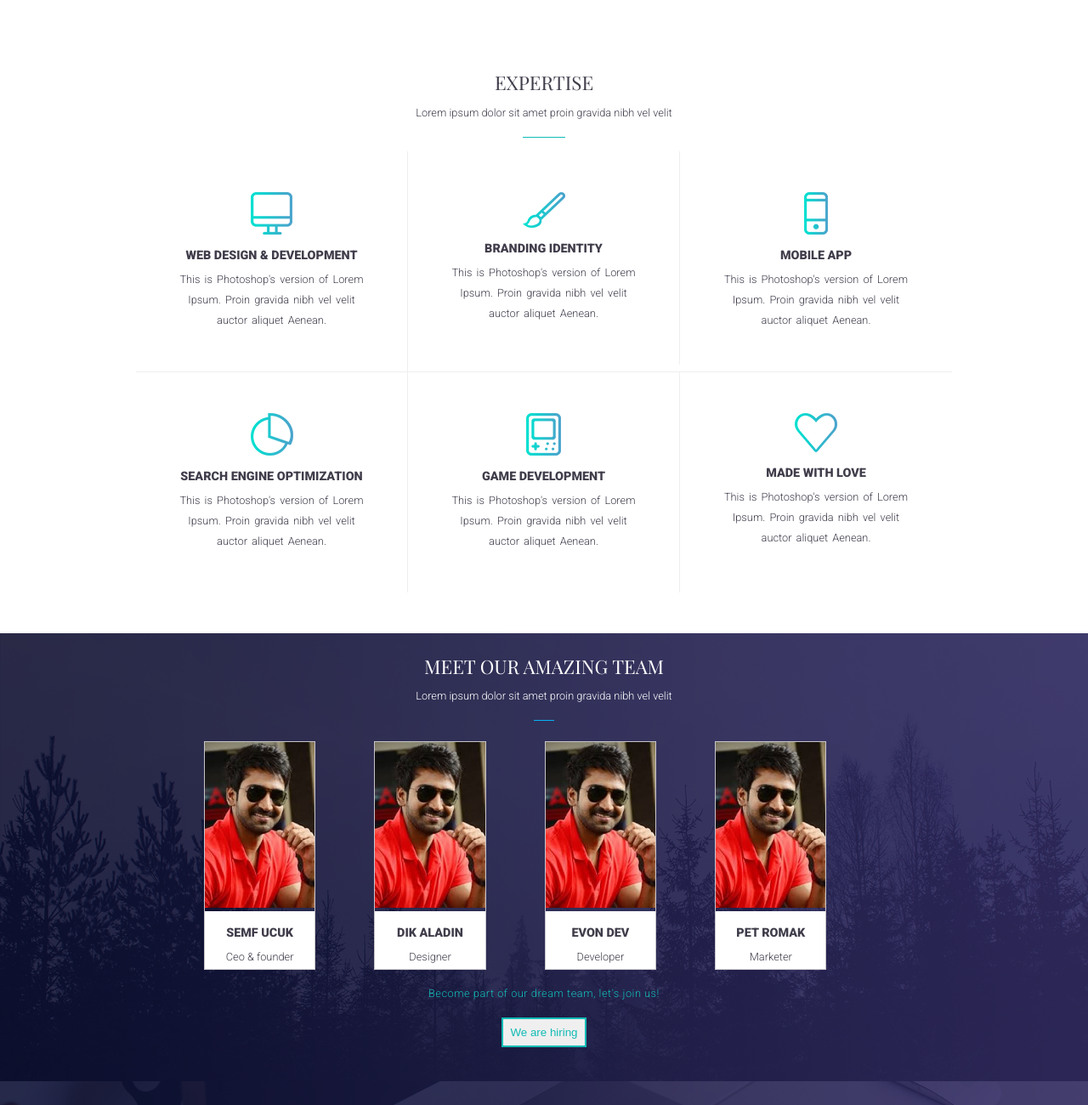
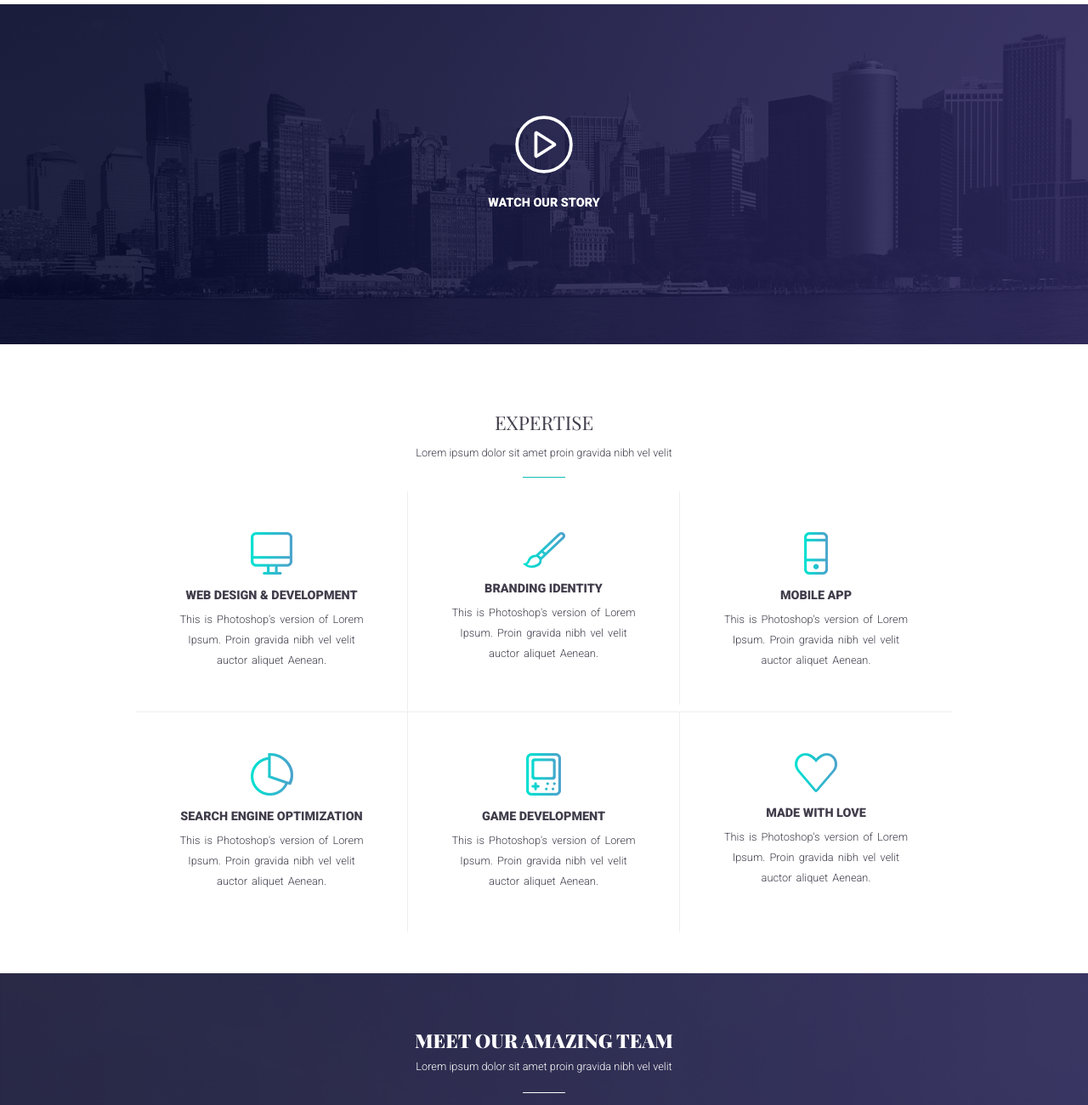
Before and after one commit to rodrigomenezes22/creative-agency, a plain HTML site: page index.html in a window 1280 px wide. Shown: the part 880-2180 px from the top of the page at 85% size. Drawn offline with nearby package versions, Linux system fonts and the light colour scheme; a web font is replaced by a local one.

Commit message:
new changes updates css

```diff
--- a/index.html
+++ b/index.html
@@ -62,7 +62,14 @@
       </div>
     </div>
   </section>
-  <section id="video"></section>
+  <section id="video">
+      <div class="play">
+        <svg width="80px" height="80px" viewBox="0 0 64 64" xmlns="http://www.w3.org/2000/svg" stroke-width="3" class="play-button" fill="none">
+          <path d="M24.35,42.59V21.41A.49.49,0,0,1,25.1,21L41.77,31.59a.49.49,0,0,1,0,.82L25.1,43A.49.49,0,0,1,24.35,42.59Z"/><circle cx="32" cy="32" r="25.48"/>
+        </svg>
+        <h3 class="is-white">Watch our Story</h3>
+      </div>
+  </section>
 
   <section class="expertise block-section">
     <div class="container">
@@ -107,19 +114,19 @@
 
   </section>
 
-  <section class="team ">
+  <section class="team">
     <!-- <img src="images\bgk-middle.png" alt="middel img"> -->
+    <div class="container">
       <div class="team-inner">
         <!-- heading -->
         <div class="team-heading">
-        <h2 class="heading-block">Meet our amazing team</h2>
+          <h2 class="is-white">Meet our amazing team</h2>
           <p class="heading-sub">Lorem ipsum dolor sit amet proin gravida nibh vel
             velit</p>
-
+          <br>
           <!-- blue line -->
-        <div class="lineHorizontal__container">
-          <div class="lineHorizontal"></div>
-        </div>
+            <hr>
+            <br>
         </div>
 
         <ul class="team-list">
@@ -150,9 +157,11 @@
 
         </ul>
 
-      <p class="team-join">Become part of our dream team, let's join us!</p>
-      <button class="team-button">We are hiring</button>
-
+        <p class="is-centered is-white">Become part of our dream team, let's join us!</p>
+        <p class="is-centered">
+        <button class="button is-primary">We are hiring</button>
+        </p>
+      </div>
     </div>
   </section>
 
--- a/styles.css
+++ b/styles.css
@@ -389,6 +389,51 @@ p {
 
 }
 
+#video {
+    min-height: 50vh;
+    background-image: url(/images/bgk-middle.png);
+    background-size: cover;
+    background-position: center;
+    display: flex;
+    flex-direction: column;
+    align-items: center;
+    justify-content: center;
+    cursor: pointer;
+}
+
+#video svg {
+    width: 80px;
+    cursor: pointer;
+}
+
+.play-button {
+    stroke: #FFFFFF;
+    cursor: pointer;
+    transition: stroke .7s;
+}
+
+
+.play {
+    height: 150px;
+    width: 150px;
+    text-align: center;
+    transition: all .7s;
+    cursor: pointer;
+}
+
+.play h3 {
+    color: white;
+    transition: all .7s;
+}
+
+.play:hover h3  {
+    color: #11bbb5;
+    cursor: pointer;
+}
+.play:hover .play-button  {
+    stroke: #11bbb5;
+}
+
 
 .white-bg {
     padding: 3rem 0px;
@@ -488,8 +533,7 @@ p {
     background-image: url("images/bgk-header.png");
     background-repeat: no-repeat;
     background-size: cover;
-    display: grid;
-    grid-template-columns: calc((300/1600)*100%) [center-start] 1fr [center-end] calc((300/1600)*100%);
+
 }
 
 @media only screen and (max-width: 65em) {
@@ -499,14 +543,17 @@ p {
     }
 }
 
-.team-inner {
-    display: grid;
-    grid-column: center-start / center-end;
+.team {
+    padding: 4rem 0px;
 }
 
 .team-heading {
     text-align: center;
     margin-bottom: 1rem;
+}
+
+.team-heading h2 {
+    margin-bottom: .25rem;
 }
 
 .lineHorizontal__container {
@@ -546,7 +593,7 @@ p {
     /* margin-bottom: 1rem; */
     list-style: none;
     height: fit-content;
-    width: 65%;
+    margin: .5rem;
 }
 
 .team-img {
```
Lines whose indentation alone changed are shown as unchanged.
